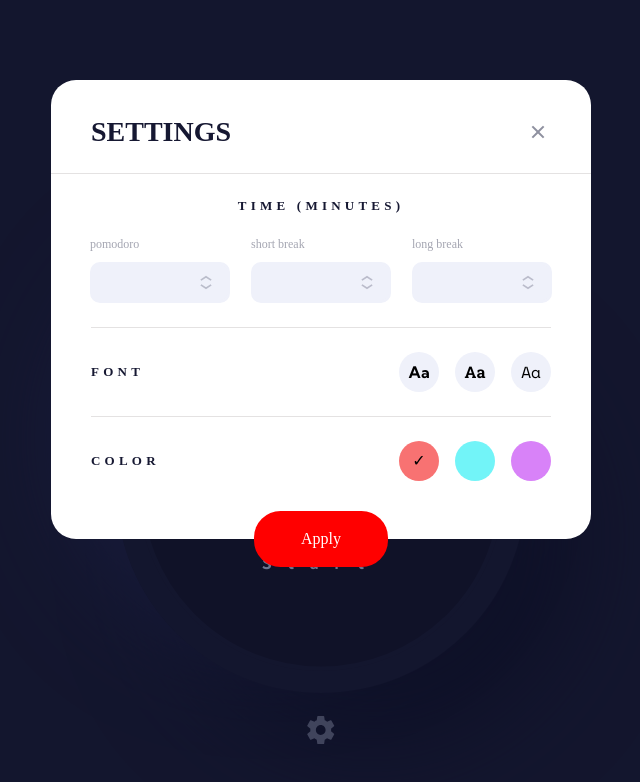
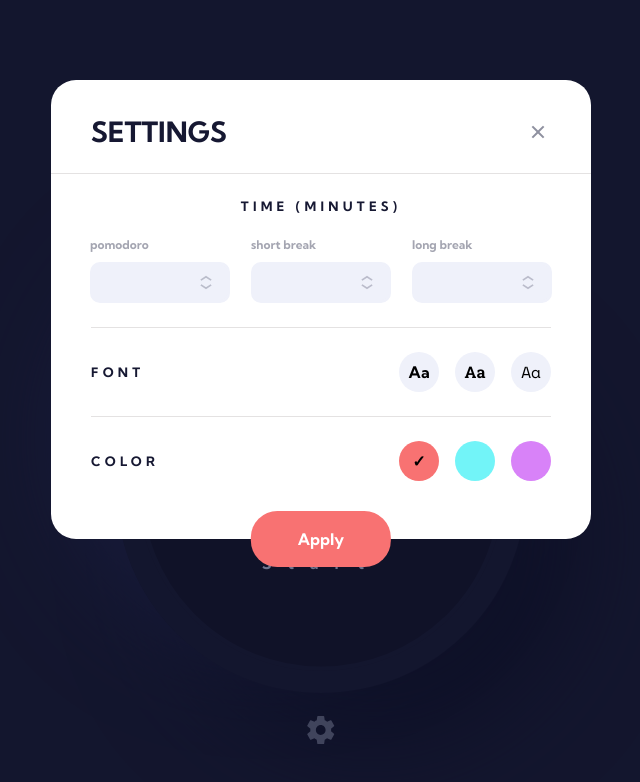
Before and after one commit to MarcinFiuk/Pomodoro, a React (Create React App) app: page / in a window 1280 px wide. Both pictures are taken after a click on the button 640 px from the left and 729 px from the top of the page. Shown: the top 782 px of the page, without its empty margins (319-959 px from the left). Built offline with nearby package versions, Linux system fonts and the light colour scheme.

Commit message:
feat:dynamic font and nackground added

```diff
--- a/src/App.js
+++ b/src/App.js
@@ -1,7 +1,6 @@
 import { ThemeProvider } from 'styled-components';
-import { Provider } from 'react-redux';
+import { useSelector } from 'react-redux';
 
-import store from './redux/';
 import { Reset } from './components/styles/Reset';
 import { GlobalStyle } from './components/styles/Global';
 import { theme } from './components/styles/theme';
@@ -9,14 +8,14 @@ import Main from './components/Main/Main';
 import Modal from './components/Modal/Modal';
 
 const App = () => {
+    const font = useSelector((state) => state.modal.font);
+
     return (
         <ThemeProvider theme={theme}>
-            <Provider store={store}>
-                <Reset />
-                <GlobalStyle />
-                <Modal />
-                <Main />
-            </Provider>
+            <Reset />
+            <GlobalStyle font={font} />
+            <Modal />
+            <Main />
         </ThemeProvider>
     );
 };
--- a/src/components/Modal/Modal.js
+++ b/src/components/Modal/Modal.js
@@ -13,13 +13,12 @@ import ModalSettings from './ModalSettings';
 
 function Modal() {
     const showModal = useSelector((state) => state.modal.showModal);
+    const decorationColor = useSelector((state) => state.modal.bgcColor);
     const dispatch = useDispatch();
 
     const closeModalHandler = useCallback(
         (e) => {
-            console.log(e.key === 'Escape');
             if (e.key === 'Escape' && showModal) {
-                console.log('tak');
                 dispatch(closeModal());
             }
         },
@@ -47,7 +46,7 @@ function Modal() {
                         <DecorationElement />
                         <ModalSettings data={color} />
                     </Wrapper>
-                    <ApplyButton>Apply</ApplyButton>
+                    <ApplyButton bgcColor={decorationColor}>Apply</ApplyButton>
                 </MainWrapper>
             </>,
             document.getElementById('modal')
@@ -59,8 +58,6 @@ const MainWrapper = styled.div`
     position: absolute;
     top: 10%;
     left: calc((100% - clamp(327px, 71vw, 540px)) / 2);
-    /* font-family: {({ dynamicFont }) => theme.font[dynamicFont].fontFamily};
-    font-weight: {({ dynamicFont }) => theme.font[dynamicFont].fontWeight}; */
     z-index: 999;
 `;
 
@@ -88,7 +85,7 @@ const ApplyButton = styled.button`
     transform: translateX(-50%);
     border: none;
     border-radius: 26.5px;
-    background-color: red; //NOTE: color must to change dynamically
+    background-color: ${({ bgcColor }) => theme.color[bgcColor]};
     font-size: 1rem;
     line-height: 20px;
     color: ${theme.color.backgroundThird};
--- a/src/components/Modal/ModalSettings.js
+++ b/src/components/Modal/ModalSettings.js
@@ -1,16 +1,29 @@
 import styled from 'styled-components';
+import { useDispatch } from 'react-redux';
 
+import { setColor, setFont } from './../../redux/modalSlice';
 import { theme } from './../styles/theme';
 import { Flex } from './../styles/styledElements';
 
 function ModalSettings({ data }) {
     const { title, buttons } = data;
+    const dispatch = useDispatch();
+
+    const dispatchData = (font, color) => {
+        if (font) dispatch(setFont(font));
+        if (color) dispatch(setColor(color));
+    };
 
     const buttonsXml = buttons.map((button) => {
         const { id, text, fontType, bgcColor } = button;
 
         return (
-            <ChangeSettingButton key={id} font={fontType} bgc={bgcColor}>
+            <ChangeSettingButton
+                key={id}
+                font={fontType}
+                bgc={bgcColor}
+                onClick={() => dispatchData(fontType, bgcColor)}
+            >
                 {text}
             </ChangeSettingButton>
         );
--- a/src/components/styles/Global.js
+++ b/src/components/styles/Global.js
@@ -7,5 +7,7 @@ body{
     background-color: ${theme.color.backgroundPrimary};
     display: grid;
     place-items: center;
+    font-family:${({ font }) => theme.font[font].fontFamily};
+    font-weight:${({ font }) => theme.font[font].fontWeight};
 }
 `;
--- a/src/index.js
+++ b/src/index.js
@@ -1,10 +1,15 @@
 import React from 'react';
 import ReactDOM from 'react-dom';
+import { Provider } from 'react-redux';
+
 import App from './App';
+import store from './redux/index';
 
 ReactDOM.render(
     <React.StrictMode>
-        <App />
+        <Provider store={store}>
+            <App />
+        </Provider>
     </React.StrictMode>,
     document.getElementById('root')
 );
--- a/src/redux/modalSlice.js
+++ b/src/redux/modalSlice.js
@@ -25,7 +25,7 @@ const modalSlice = createSlice({
             state.font = action.payload;
         },
         setColor: (state, action) => {
-            state.color = action.payload;
+            state.bgcColor = action.payload;
         },
         setInputs: (state, action) => {
             state.inputs = action.payload;
```
